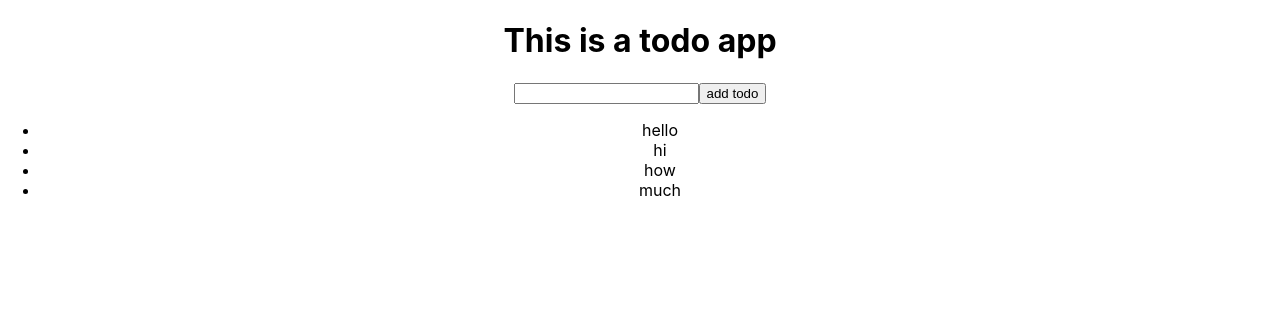
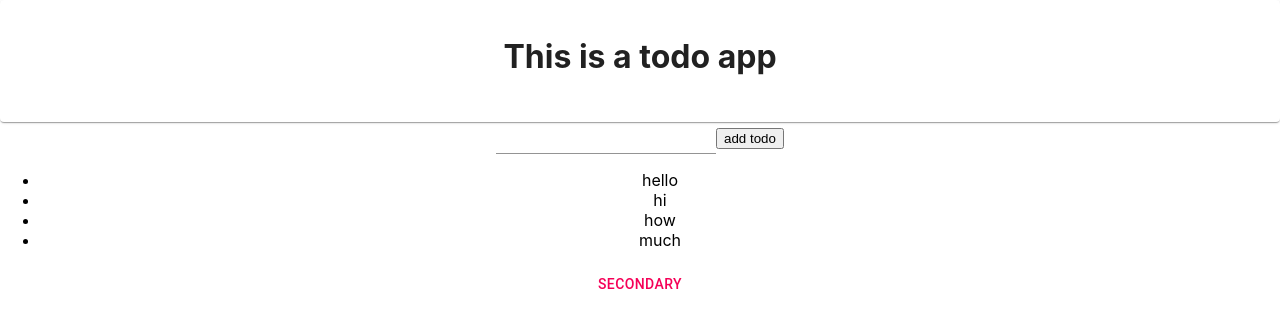
Before and after one commit to Shehan82/TODO, a React (Create React App) app: page / in a window 1280 px wide. Shown: the top 328 px of the page. Built offline with nearby package versions, Linux system fonts and the light colour scheme.

Commit message:
add meterial UI and add some elements in meterail ui

```diff
--- a/package.json
+++ b/package.json
@@ -3,6 +3,7 @@
   "version": "0.1.0",
   "private": true,
   "dependencies": {
+    "@material-ui/core": "^4.11.0",
     "@testing-library/jest-dom": "^5.11.6",
     "@testing-library/react": "^11.2.1",
     "@testing-library/user-event": "^12.2.2",
--- a/src/App.css
+++ b/src/App.css
@@ -1,38 +1,3 @@
 .App {
   text-align: center;
 }
-
-.App-logo {
-  height: 40vmin;
-  pointer-events: none;
-}
-
-@media (prefers-reduced-motion: no-preference) {
-  .App-logo {
-    animation: App-logo-spin infinite 20s linear;
-  }
-}
-
-.App-header {
-  background-color: #282c34;
-  min-height: 100vh;
-  display: flex;
-  flex-direction: column;
-  align-items: center;
-  justify-content: center;
-  font-size: calc(10px + 2vmin);
-  color: white;
-}
-
-.App-link {
-  color: #61dafb;
-}
-
-@keyframes App-logo-spin {
-  from {
-    transform: rotate(0deg);
-  }
-  to {
-    transform: rotate(360deg);
-  }
-}
--- a/src/App.js
+++ b/src/App.js
@@ -1,5 +1,6 @@
 import './App.css';
 import React, { useState } from 'react';
+import { Button, Card, CardContent, Input } from '@material-ui/core';
 
 
 function App() {
@@ -11,20 +12,34 @@
     setInput(event.target.value);
   }
 
-  const addTodo = ()=>{
+  const addTodo = (event)=>{
+    event.preventDefault();
     setTodos([...todos, input]);
+    setInput("");
+
   };
   return (
 
     <div className="App">
-      <h1>This is a todo app</h1>
-      <input type="text" onChange={chng}/>
-      <button onClick={addTodo}>add todo</button>
+      <Card className="app__header">
+        <CardContent>
+        <h1>This is a todo app</h1>
+        </CardContent>
+      </Card>
+
+
+      <form>
+        <Input type="text" value={input} onChange={chng}/>
+        <button type="submit" onClick={addTodo}>add todo</button>
+      </form>
+
       <ul>
         {todos.map(todo => (
           <li>{todo}</li>
         ))}
       </ul>
+
+      <Button color="secondary">Secondary</Button>
     </div>
   );
 }
```
Also changed, not shown: 1 other file (tests, documents, lock files or other folders).
